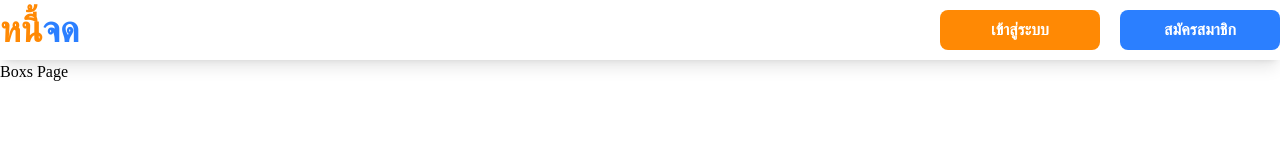
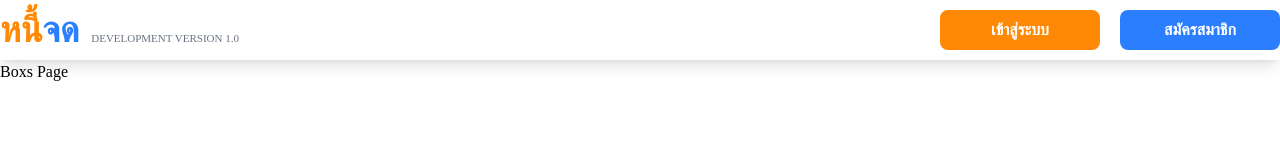
Before and after one commit to numericar/nheejods-application-v1, a React (Vite) app in the folder client/: page / in a window 1280 px wide. Shown: the top 160 px of the page. Built offline with nearby package versions, Linux system fonts and the light colour scheme.

Commit message:
navbar un authentication

```diff
--- a/client/src/components/shared/Navbar.jsx
+++ b/client/src/components/shared/Navbar.jsx
@@ -4,14 +4,29 @@ export default function Navbar() {
             <nav className="bg-white w-screen h-15 shadow-lg">
                 <div className="container mx-auto h-full flex justify-between items-center">
                     <div className="flex justify-between items-center h-full">
-                        <h1 className="font-bold text-4xl">
-                            <span className="text-orange-400">หนี้</span>
-                            <span className="text-blue-500">จด</span>
-                        </h1>
+                        <div className="flex items-end gap-3">
+                            <h1 className="font-bold text-4xl">
+                                <span className="text-orange-400">หนี้</span>
+                                <span className="text-blue-500">จด</span>
+                            </h1>
+                            <span className="text-gray-500 text-[11px] mb-1">
+                                DEVELOPMENT VERSION 1.0
+                            </span>
+                        </div>
                     </div>
                     <div className="flex justify-end gap-5 items-center w-1/2 h-full">
-                        <a href="#" className="bg-orange-400 text-white w-1/4 text-center px-6 py-2 rounded-lg font-bold transition-all cursor-pointer hover:bg-orange-300">เข้าสู่ระบบ</a>
-                        <a href="#" className="bg-blue-500 text-white w-1/4 text-center px-6 py-2 rounded-lg font-bold transition-all cursor-pointer hover:bg-blue-400">สมัครสมาชิก</a>
+                        <a
+                            href="#"
+                            className="bg-orange-400 text-white w-1/4 text-center px-6 py-2 rounded-lg font-bold transition-all cursor-pointer hover:bg-orange-300"
+                        >
+                            เข้าสู่ระบบ
+                        </a>
+                        <a
+                            href="#"
+                            className="bg-blue-500 text-white w-1/4 text-center px-6 py-2 rounded-lg font-bold transition-all cursor-pointer hover:bg-blue-400"
+                        >
+                            สมัครสมาชิก
+                        </a>
                     </div>
                 </div>
             </nav>
```
